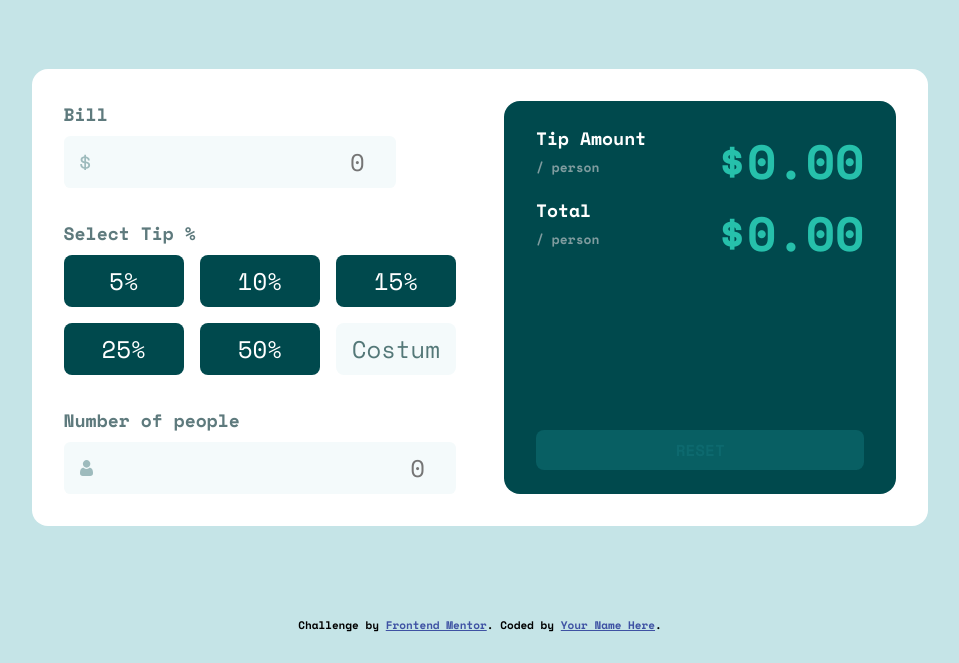
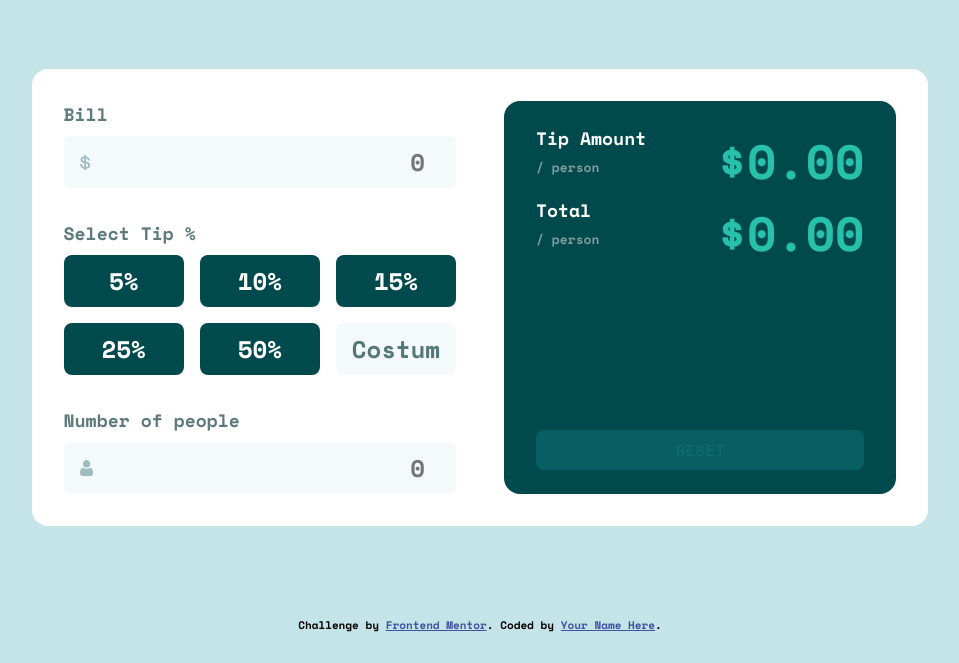
Before and after one commit to mariagraciaponce/tip-calculator-app-main, a plain HTML site: page index.html in a window 1280 px wide. Shown: the part 137-800 px from the top of the page, without its empty margins (160-1119 px from the left). Drawn offline with nearby package versions, Linux system fonts and the light colour scheme.

Commit message:
css changed

```diff
--- a/style.css
+++ b/style.css
@@ -88,6 +88,7 @@ input {
     padding: .5rem 1rem;
     border-radius: .4rem;
     border: none;
+    font-weight: 700;
     background-color: var(--grey-50);
     font-size: var(--tp-2);
     color: var(--grey-300);
@@ -103,6 +104,9 @@ input[type="number"] {
 .hidden {
     color: var(--orange-400);
     display: none
+}
+.bill__form input {
+    width: 100%;
 }
 .bill__form input:is(:hover, :active, :focus) {
     border: 2px solid var(--green-400);
@@ -157,6 +161,7 @@ input[type="number"] {
     padding: .5rem 1rem;
     background-color: var(--green-900);
     color: var(--white);
+    font-weight: 700;
 }
 .percentage-btn:hover {
     background-color: var(--green-200);
@@ -165,6 +170,7 @@ input[type="number"] {
 #costum-btn {
     padding: .5rem 1rem;
     color: var(--grey-550);
+    font-weight: 700;
     background-color: var(--grey-50);
 }
 
```
